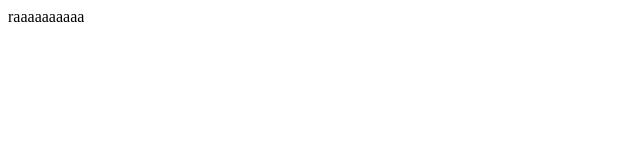
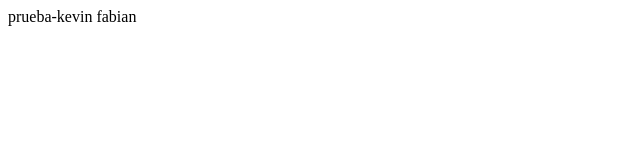
Before and after one commit to MiguelAngeldotphp/SowadProject, a plain HTML site: page SowadProject/webapp/index.html in a window 1280 px wide. Shown: the full height of the page, 0-640 px from the left. Drawn offline with Linux system fonts and the light colour scheme.

Commit message:
prueba Kevin Fabian

```diff
--- a/SowadProject/webapp/index.html
+++ b/SowadProject/webapp/index.html
@@ -5,6 +5,6 @@
 <title>Insert title here</title>
 </head>
 <body>
-raaaaaaaaaa
+prueba-kevin fabian
 </body>
 </html>
```
